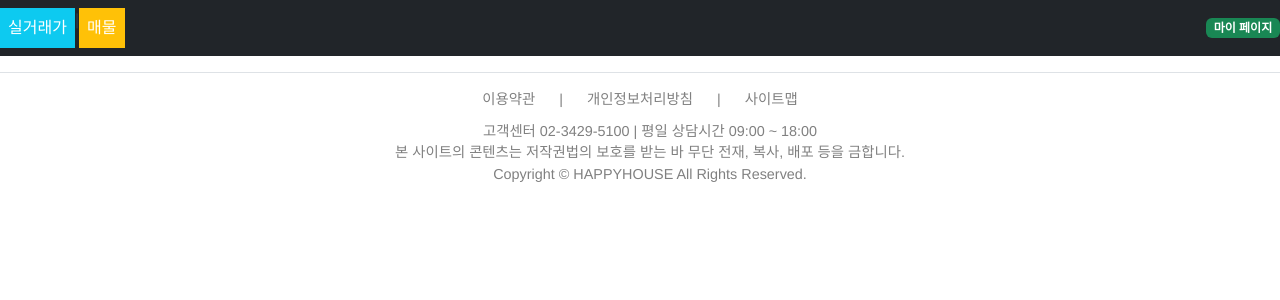
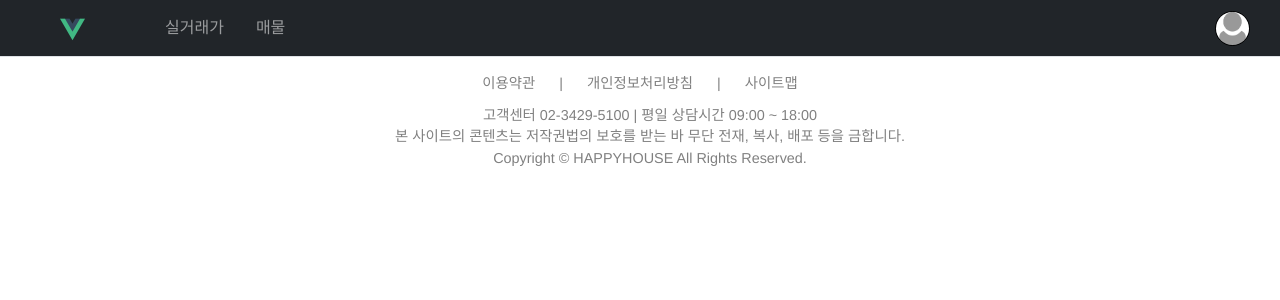
Before and after one commit to jongseok-oh/seokbang, a Vue app in the folder frontend/: page / in a window 1280 px wide. Shown: the top 300 px of the page. Built offline with nearby package versions, Linux system fonts and the light colour scheme.

Commit message:
9jinseok::fix navbar

```diff
--- a/frontend/src/App.vue
+++ b/frontend/src/App.vue
@@ -26,12 +26,4 @@ export default {
   text-align: center;
   color: #2c3e50;
 }
-
-a.router-link-exact-active {
-  color: #89bfef;
-}
-
-a.router-link-exact-active:hover {
-  text-decoration: none;
-}
 </style>
--- a/frontend/src/components/layout/NavBar.vue
+++ b/frontend/src/components/layout/NavBar.vue
@@ -1,15 +1,57 @@
 <template>
-  <nav class="navbar navbar-expand-sm bg-dark navbar-dark mb-3">
-    <ul class="navbar-nav me-auto">
-      <li class="nav-item"><router-link to="/dealinfo" class="nav-link bg-info text-white">실거래가</router-link></li>
-      |
-      <li class="nav-item"><router-link to="/post/regForm" class="nav-link bg-warning text-white">매물</router-link></li>
-    </ul>
-    <span class="bg-success badge">마이 페이지</span>
+  <nav class="navbar navbar-expand-lg navbar-dark bg-dark">
+    <div class="container-fluid">
+      <router-link to="/" class="navbar-brand px-5">
+        <img alt="Vue logo" src="@/assets/logo.png" style="height:25px;" />
+      </router-link>
+      <ul class="navbar-nav me-auto">
+        <li class="nav-item mx-2"><router-link to="/dealinfo" class="nav-link">실거래가</router-link></li>
+        <li class="nav-item mx-2"><router-link to="/post/regForm" class="nav-link">매물</router-link></li>
+      </ul>
+    </div>
+    <div class="d-flex profile-dropdown">
+      <div class="dropdown">
+        <a href="javascript:void(0);" role="button" data-bs-toggle="dropdown" >
+          <img src="@/assets/noProfile.png" alt="프로필 이미지" id="dropdownImg">
+        </a>
+        <ul class="dropdown-menu dropdown-menu-end shadow border-0 m-0 p-3">
+          <li><router-link class="dropdown-item py-2 rounded" to="/myaccount/profile"><i class="fa fa-user me-3"></i>마이 페이지</router-link></li>
+          <li><a class="dropdown-item py-2 rounded"><i class="fa fa-info-circle me-3"></i>로그아웃</a></li>
+        </ul>
+      </div>
+    </div>
   </nav>
+
 </template>
 
 <script>
 </script>
 
-<style scoped></style>
+<style scoped>
+
+ul a{
+  border-radius: 10px;
+}
+
+ul li{
+  margin: 0 5px;
+}
+
+ul a.router-link-exact-active {
+  color: white;
+  background: black;
+  font-weight: bold;
+}
+
+ul a:hover {
+  background: grey;
+}
+
+#dropdownImg{
+  width: 35px;
+  height: 35px;
+  border: 1px solid black;
+  border-radius: 100%;
+  margin-right: 30px;
+}
+</style>
```
Also changed, not shown: frontend/src/assets/noProfile.png (added).
